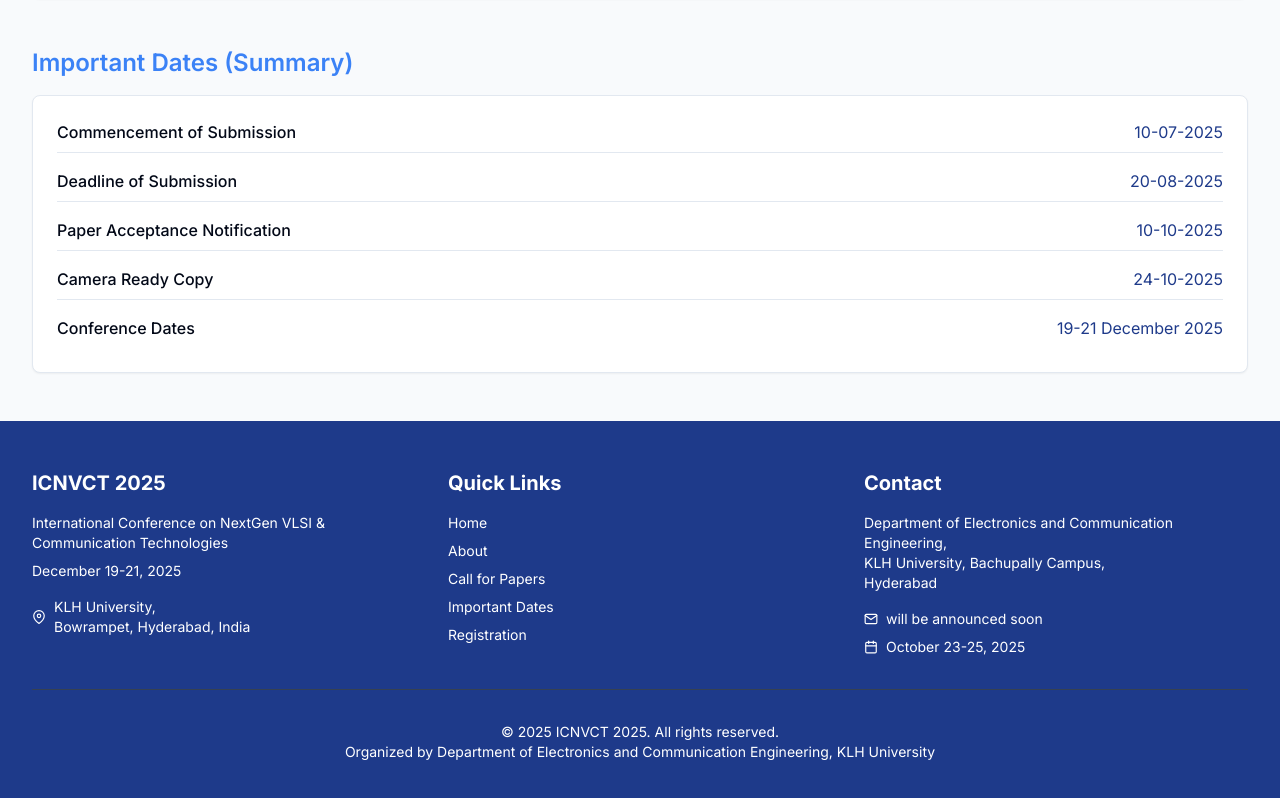
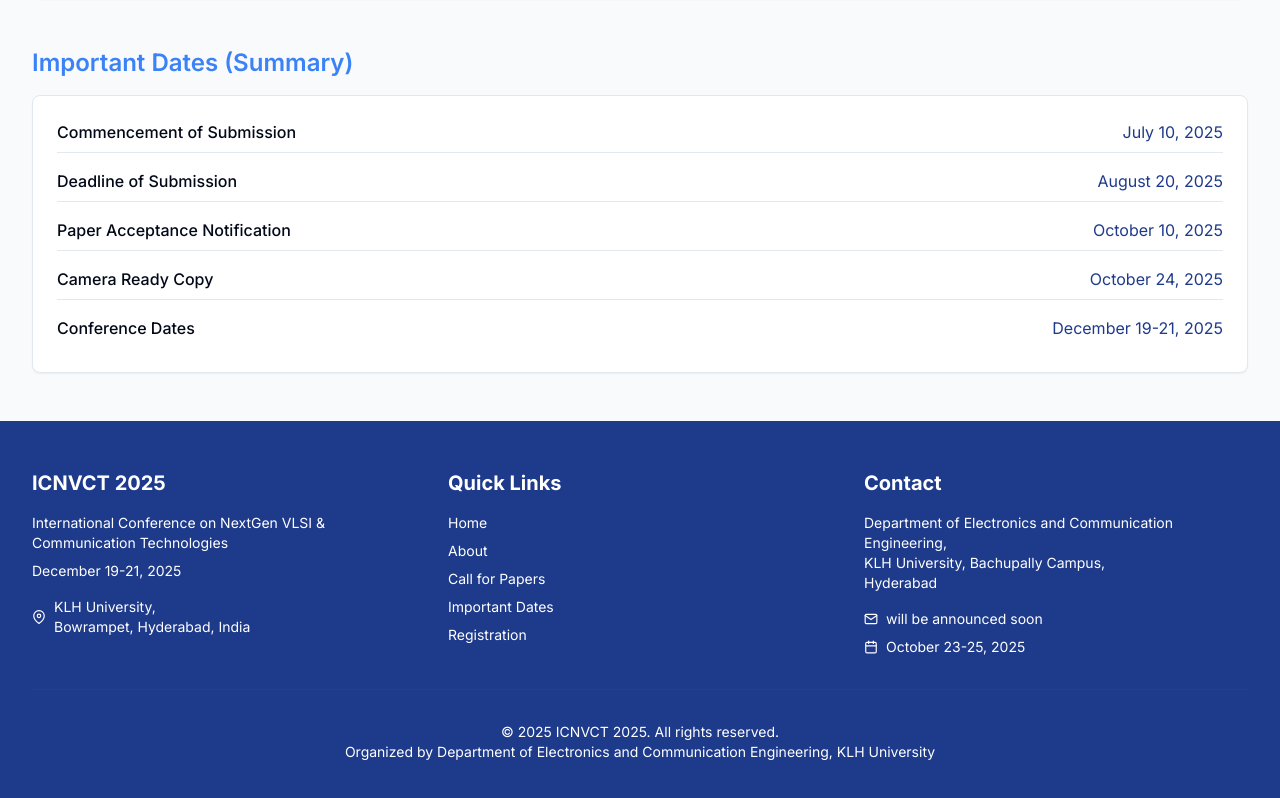
Before and after one commit to coderiksenthil/ECE-Conference-web, a Next.js app: page /call-for-papers in a window 1280 px wide. Shown: the part 1707-2505 px from the top of the page. Built offline with nearby package versions, Linux system fonts and the light colour scheme.

Commit message:
Update page.tsx

```diff
--- a/app/call-for-papers/page.tsx
+++ b/app/call-for-papers/page.tsx
@@ -124,23 +124,23 @@
             <ul className="space-y-2">
               <li className="flex justify-between items-center border-b pb-2">
                 <span className="font-medium">Commencement of Submission</span>
-                <span className="text-conference-primary">10-07-2025</span>
+                <span className="text-conference-primary">July 10, 2025</span>
               </li>
               <li className="flex justify-between items-center border-b pb-2 pt-2">
                 <span className="font-medium">Deadline of Submission</span>
-                <span className="text-conference-primary">20-08-2025</span>
+                <span className="text-conference-primary">August 20, 2025</span>
               </li>
               <li className="flex justify-between items-center border-b pb-2 pt-2">
                 <span className="font-medium">Paper Acceptance Notification</span>
-                <span className="text-conference-primary">10-10-2025</span>
+                <span className="text-conference-primary">October 10, 2025</span>
               </li>
               <li className="flex justify-between items-center border-b pb-2 pt-2">
                 <span className="font-medium">Camera Ready Copy</span>
-                <span className="text-conference-primary">24-10-2025</span>
+                <span className="text-conference-primary">October 24, 2025</span>
               </li>
               <li className="flex justify-between items-center pb-2 pt-2">
                 <span className="font-medium">Conference Dates</span>
-                <span className="text-conference-primary">19-21 December 2025</span>
+                <span className="text-conference-primary">December 19-21, 2025</span>
               </li>
             </ul>
           </CardContent>
```
